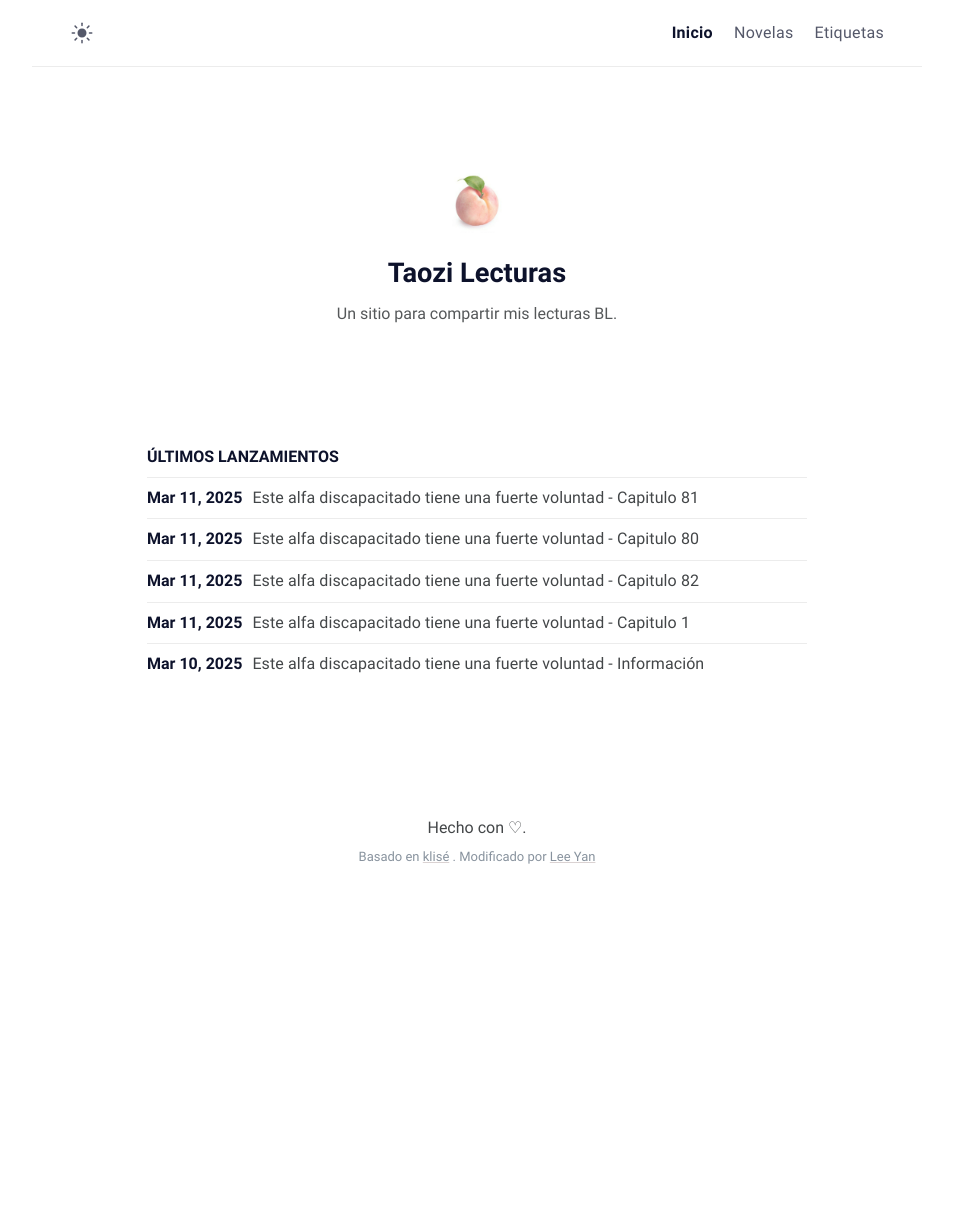
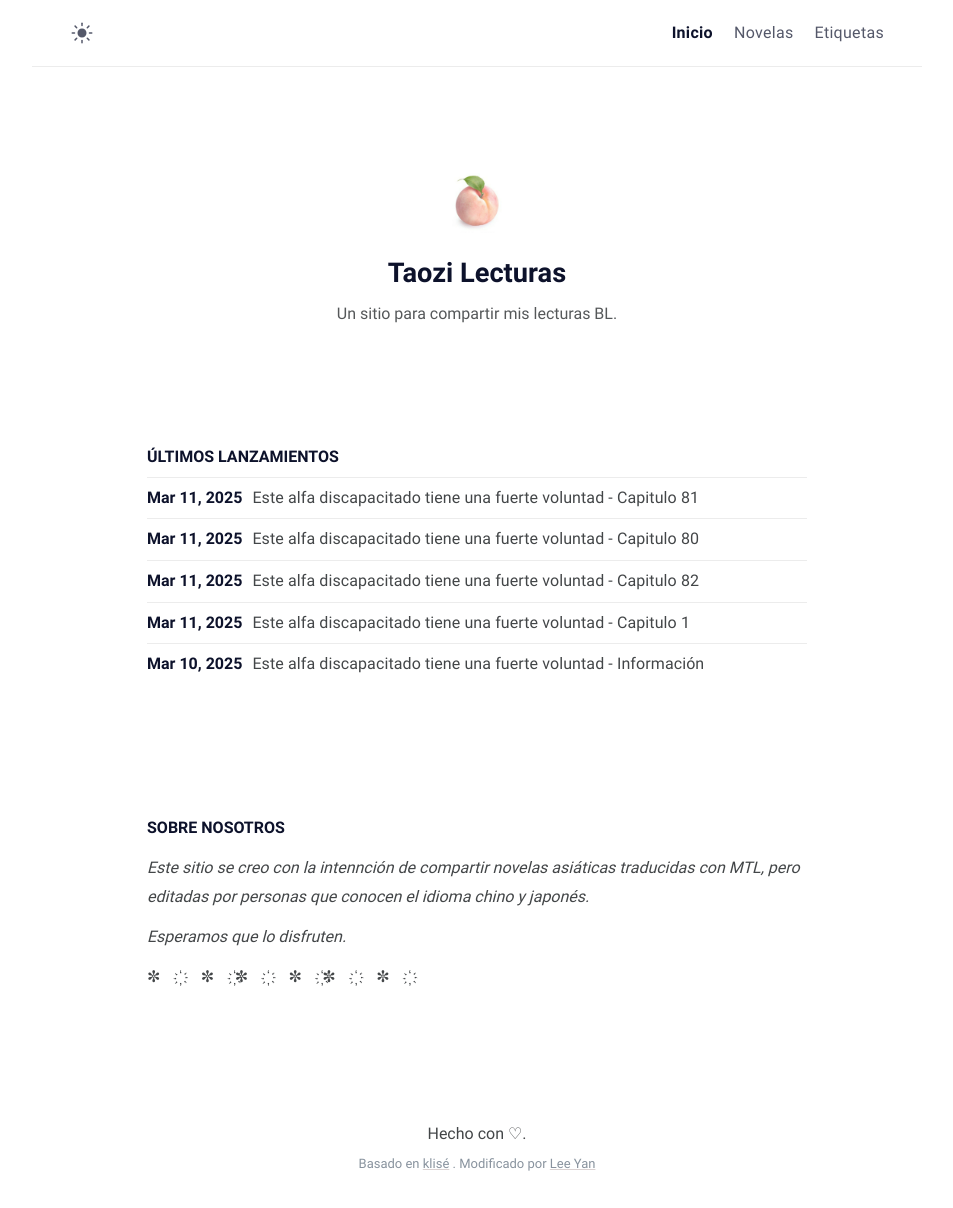
Before and after one commit to taozi-lecturas/taozi-lecturas.github.io, a Jekyll site: the page built from index.md, in a window 1280 px wide. Shown: the whole page, without its empty margins (163-1116 px from the left). Built offline with Jekyll 4.4.1, drawn with Linux system fonts in a browser that asks for light colours; before the commit the page ends 902 px from its top, so only the background shows below that.

Commit message:
Add Sobre nosotros

```diff
--- a/_layouts/home.html
+++ b/_layouts/home.html
@@ -12,3 +12,14 @@ home: true
   </h4>
 </article>
 {%- endfor -%}
+
+<br>
+<br>
+<br>
+<br>
+<h3 class="posts-item-note" aria-label="Recent Posts">SOBRE NOSOTROS</h3>
+<p><i> Este sitio se creo con la intennción de compartir novelas asiáticas traducidas con MTL,
+  pero editadas por personas que conocen el idioma chino y japonés.</i></p>
+
+<p><i>Esperamos que lo disfruten. </i></p>
+<p>✼　 ҉ 　✼　 ҉✼　 ҉ 　✼　 ҉✼　 ҉ 　✼　 ҉</p>
```
